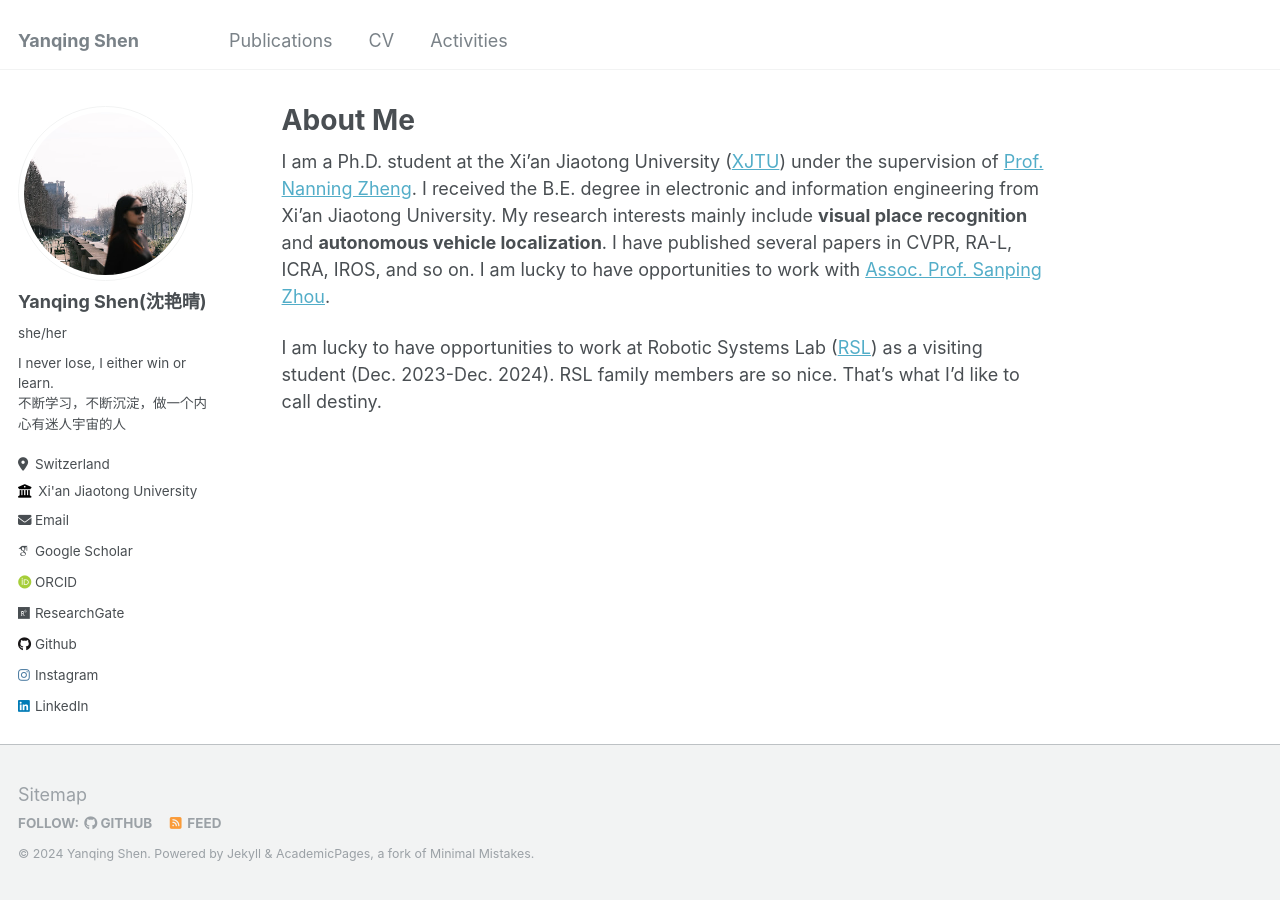
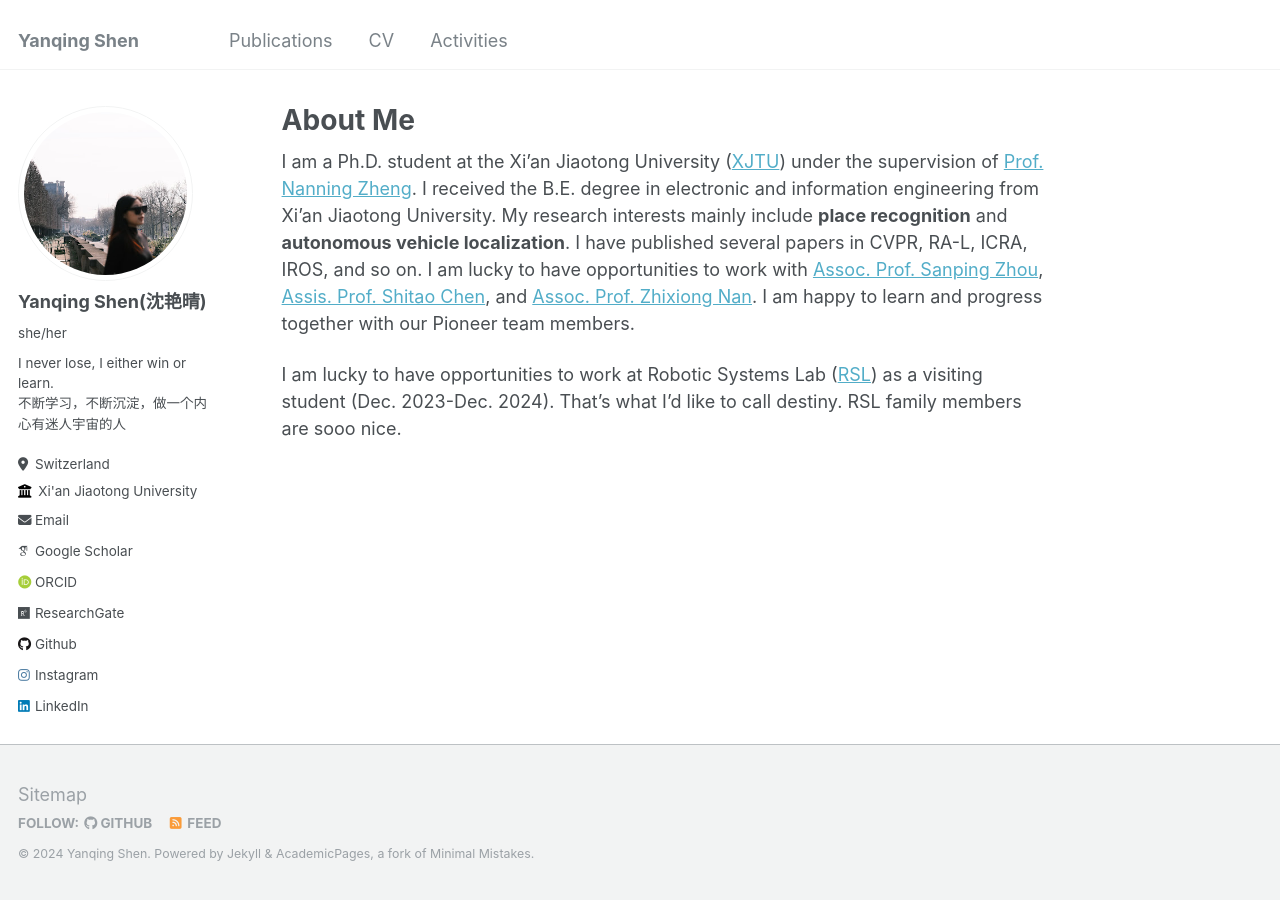
Before and after one commit to shenyanqing1105/shenyanqing1105.github.io, a Jekyll site: the page built from _pages/about.md, in a window 1280 px wide. Built offline with Jekyll 4.4.1, drawn with Linux system fonts in a browser that asks for light colours; some web fonts are replaced.

Commit message:
Update about.md

```diff
--- a/_pages/about.md
+++ b/_pages/about.md
@@ -9,7 +9,7 @@ redirect_from:
 
 I am a Ph.D. student at the Xi'an Jiaotong University ([XJTU](http://en.xjtu.edu.cn/)) under the supervision of [Prof. Nanning Zheng](https://gr.xjtu.edu.cn/en/web/nnzheng).
 I received the B.E. degree in electronic and information engineering from Xi’an Jiaotong University.
-My research interests mainly include **visual place recognition** and **autonomous vehicle localization**.
-I have published several papers in CVPR, RA-L, ICRA, IROS, and so on. I am lucky to have opportunities to work with [Assoc. Prof. Sanping Zhou](https://scholar.google.com/citations?user=2Drvv44AAAAJ&hl=zh-CN).
+My research interests mainly include **place recognition** and **autonomous vehicle localization**.
+I have published several papers in CVPR, RA-L, ICRA, IROS, and so on. I am lucky to have opportunities to work with [Assoc. Prof. Sanping Zhou](https://scholar.google.com/citations?user=2Drvv44AAAAJ&hl=zh-CN), [Assis. Prof. Shitao Chen](https://scholar.google.com/citations?user=l5bgTfwAAAAJ&hl=zh-CN&oi=ao), and [Assoc. Prof. Zhixiong Nan](https://scholar.google.com/citations?hl=zh-CN&user=Kb5wWwoAAAAJ&view_op=list_works). I am happy to learn and progress together with our Pioneer team members.
 
-I am lucky to have opportunities to work at Robotic Systems Lab ([RSL](https://rsl.ethz.ch/)) as a visiting student (Dec. 2023-Dec. 2024). RSL family members are so nice. That's what I'd like to call destiny.
+I am lucky to have opportunities to work at Robotic Systems Lab ([RSL](https://rsl.ethz.ch/)) as a visiting student (Dec. 2023-Dec. 2024). That's what I'd like to call destiny. RSL family members are sooo nice.
```
